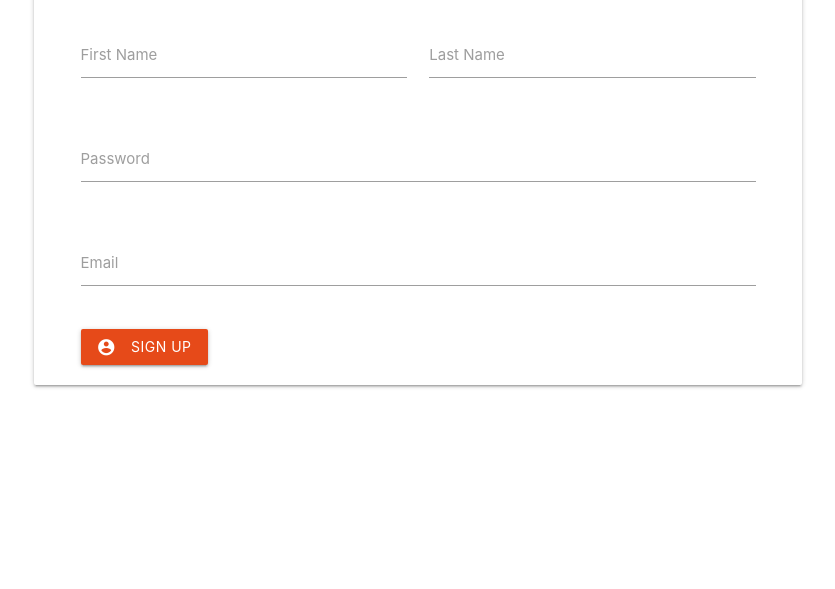
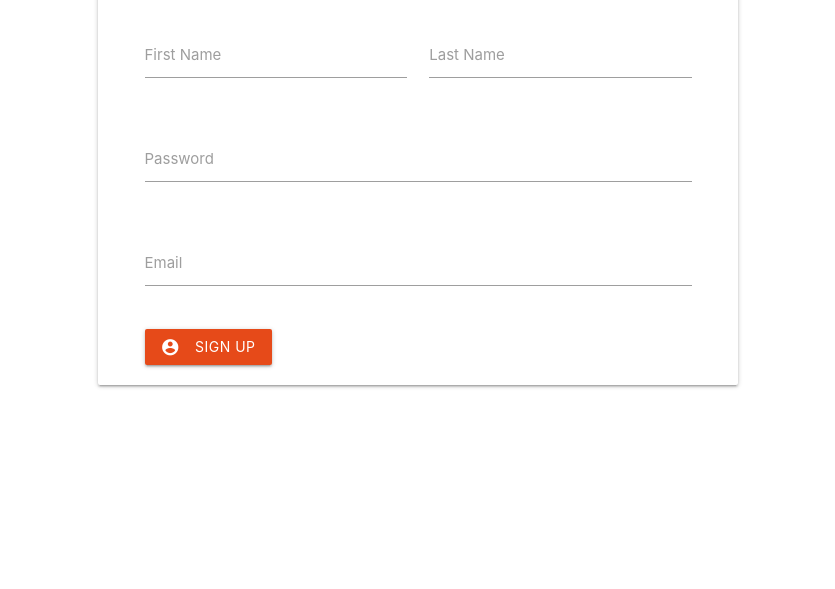
Before and after one commit to coffeelakedev/TourAdvisor, a plain HTML site: page signup.html in a window 1280 px wide. Shown: the part 211-800 px from the top of the page, without its empty margins (222-1057 px from the left). Drawn offline with nearby package versions, Linux system fonts and the light colour scheme.

Commit message:
updated create account

```diff
--- a/signup.html
+++ b/signup.html
@@ -9,7 +9,7 @@
         <meta name="viewport" content="width=device-width, initial-scale=1.0"/>
     </head>
     <body>
-        <div class="row" style="width:60%;">
+        <div class="row" style="width: 50%; height: 50%;">
             <div class="row"></div>
             <div class="row"></div>
             <div class="card white darken-1 col s12">
@@ -50,5 +50,12 @@
                 </div>
             </div>
         </div>
+        <!--JavaScript at end of body for optimized loading and minified -->
+        <script src="https://cdnjs.cloudflare.com/ajax/libs/materialize/1.0.0/js/materialize.min.js"></script>
+        <script>
+            M.toast({
+                html: 'Loading..'
+            })
+        </script>
     </body>
 </html>
```
Also changed, not shown: confirmation.htm (added, +4 -0 lines), forgetpassword.htm (+1 -2 lines).
